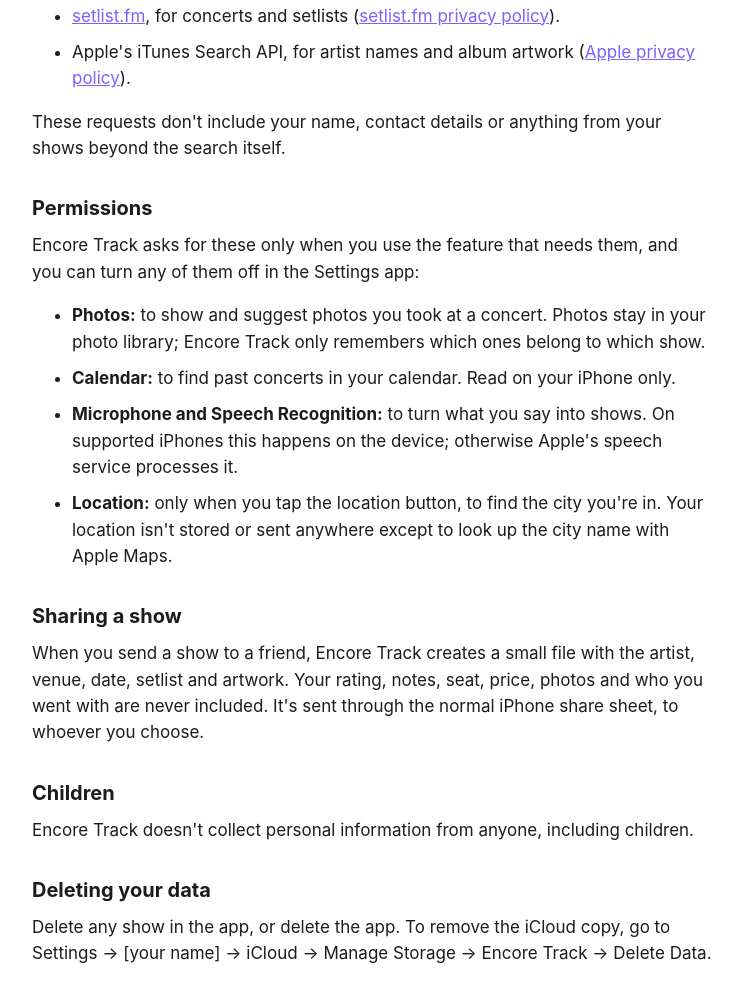
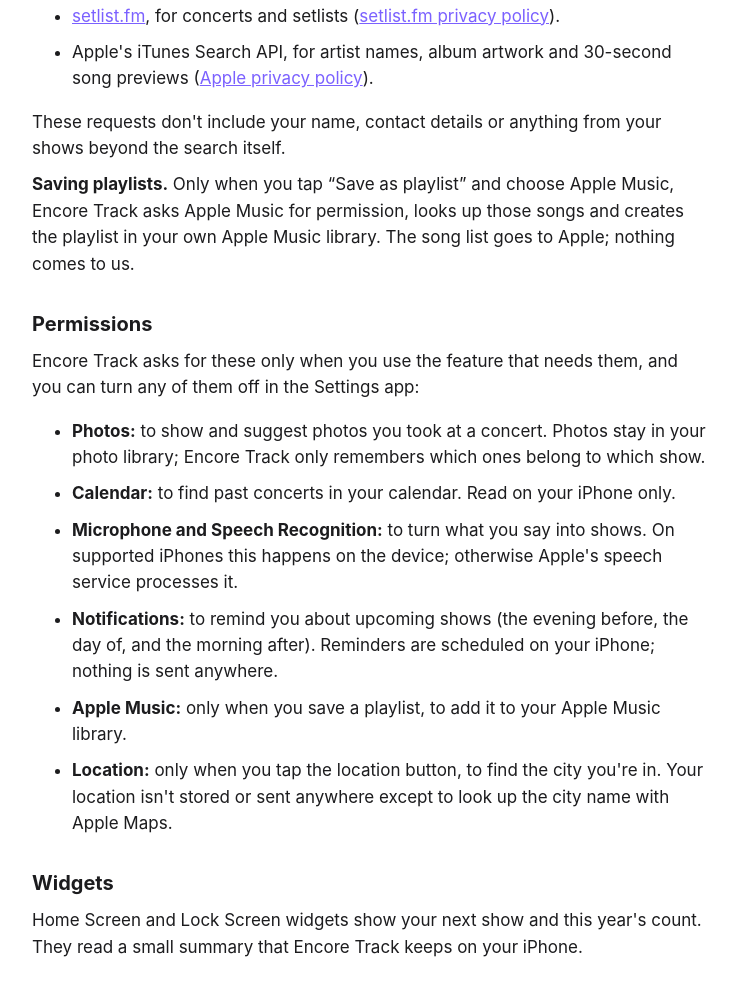
Before and after one commit to Mitchkc1/encore-track, a plain HTML site: page privacy-policy.html in a window 1280 px wide. Shown: the part 755-1744 px from the top of the page, without its empty margins (268-1010 px from the left). Drawn offline with Linux system fonts and the light colour scheme.

Commit message:
Privacy policy: reminders, widgets, Apple Music playlists

```diff
--- a/privacy-policy.html
+++ b/privacy-policy.html
@@ -19,7 +19,7 @@ a { color: var(--accent); }
 <body>
 <main>
   <h1>Privacy Policy</h1>
-<p class="muted">Encore Track · Last updated 20 November 2026</p>
+  <p class="muted">Encore Track · Last updated 22 November 2026</p>
 
   <p>Encore Track is a personal concert diary. It's built so your information stays yours: there's no account, no advertising, no analytics and no tracking, and we don't run any servers that receive your data.</p>
 
@@ -37,9 +37,10 @@ a { color: var(--accent); }
   <p>To look up shows, Encore Track sends what you search for (such as an artist, venue, city or date) to:</p>
   <ul>
     <li><a href="https://www.setlist.fm">setlist.fm</a>, for concerts and setlists (<a href="https://www.setlist.fm/help/privacy">setlist.fm privacy policy</a>).</li>
-<li>Apple's iTunes Search API, for artist names and album artwork (<a href="https://www.apple.com/legal/privacy/">Apple privacy policy</a>).</li>
+    <li>Apple's iTunes Search API, for artist names, album artwork and 30-second song previews (<a href="https://www.apple.com/legal/privacy/">Apple privacy policy</a>).</li>
   </ul>
   <p>These requests don't include your name, contact details or anything from your shows beyond the search itself.</p>
+  <p><strong>Saving playlists.</strong> Only when you tap “Save as playlist” and choose Apple Music, Encore Track asks Apple Music for permission, looks up those songs and creates the playlist in your own Apple Music library. The song list goes to Apple; nothing comes to us.</p>
 
   <h2>Permissions</h2>
   <p>Encore Track asks for these only when you use the feature that needs them, and you can turn any of them off in the Settings app:</p>
@@ -47,8 +48,13 @@ a { color: var(--accent); }
     <li><strong>Photos:</strong> to show and suggest photos you took at a concert. Photos stay in your photo library; Encore Track only remembers which ones belong to which show.</li>
     <li><strong>Calendar:</strong> to find past concerts in your calendar. Read on your iPhone only.</li>
     <li><strong>Microphone and Speech Recognition:</strong> to turn what you say into shows. On supported iPhones this happens on the device; otherwise Apple's speech service processes it.</li>
+    <li><strong>Notifications:</strong> to remind you about upcoming shows (the evening before, the day of, and the morning after). Reminders are scheduled on your iPhone; nothing is sent anywhere.</li>
+    <li><strong>Apple Music:</strong> only when you save a playlist, to add it to your Apple Music library.</li>
     <li><strong>Location:</strong> only when you tap the location button, to find the city you're in. Your location isn't stored or sent anywhere except to look up the city name with Apple Maps.</li>
   </ul>
+
+  <h2>Widgets</h2>
+  <p>Home Screen and Lock Screen widgets show your next show and this year's count. They read a small summary that Encore Track keeps on your iPhone.</p>
 
   <h2>Sharing a show</h2>
   <p>When you send a show to a friend, Encore Track creates a small file with the artist, venue, date, setlist and artwork. Your rating, notes, seat, price, photos and who you went with are never included. It's sent through the normal iPhone share sheet, to whoever you choose.</p>
```
Lines whose indentation alone changed are shown as unchanged.
